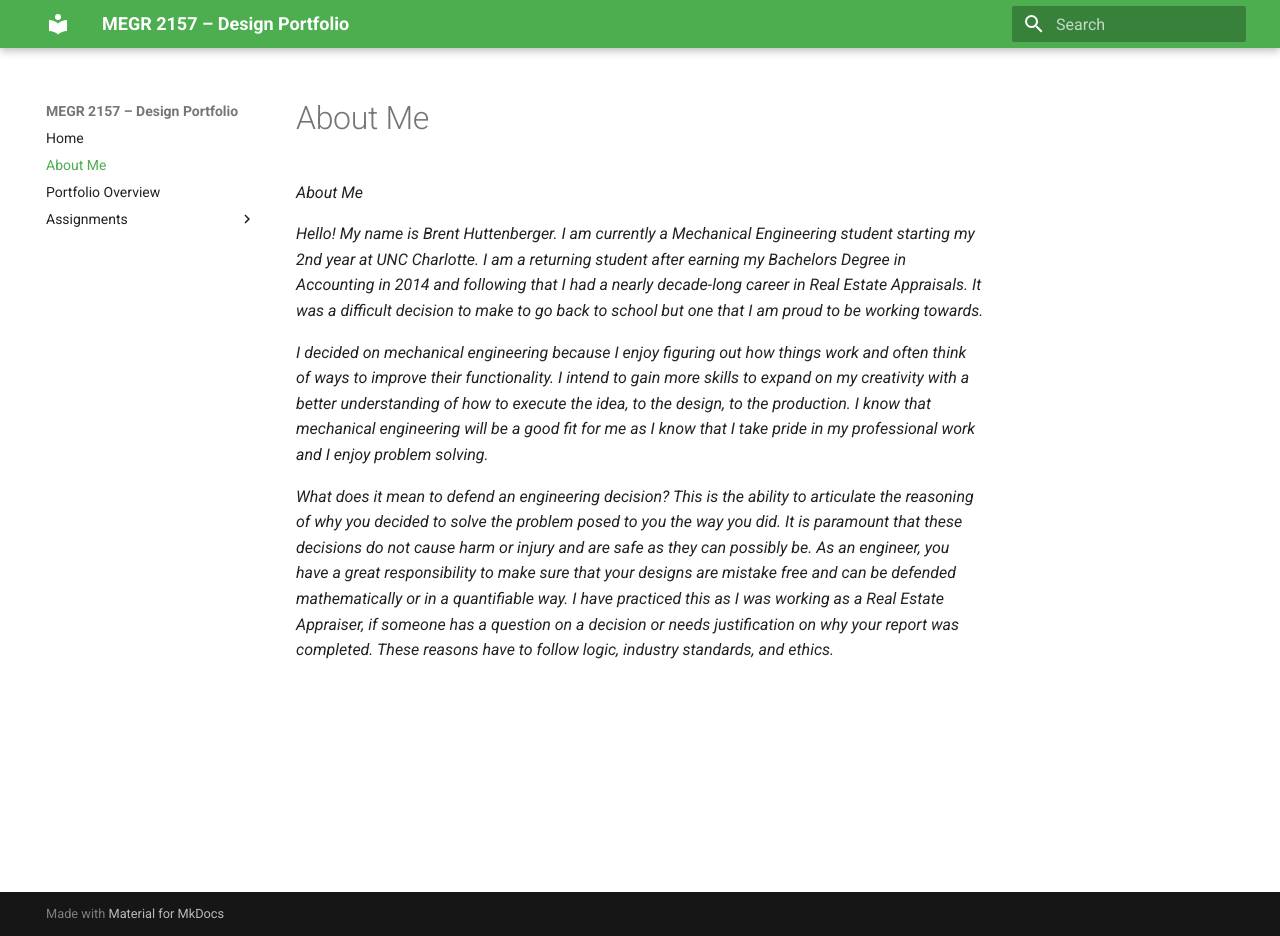
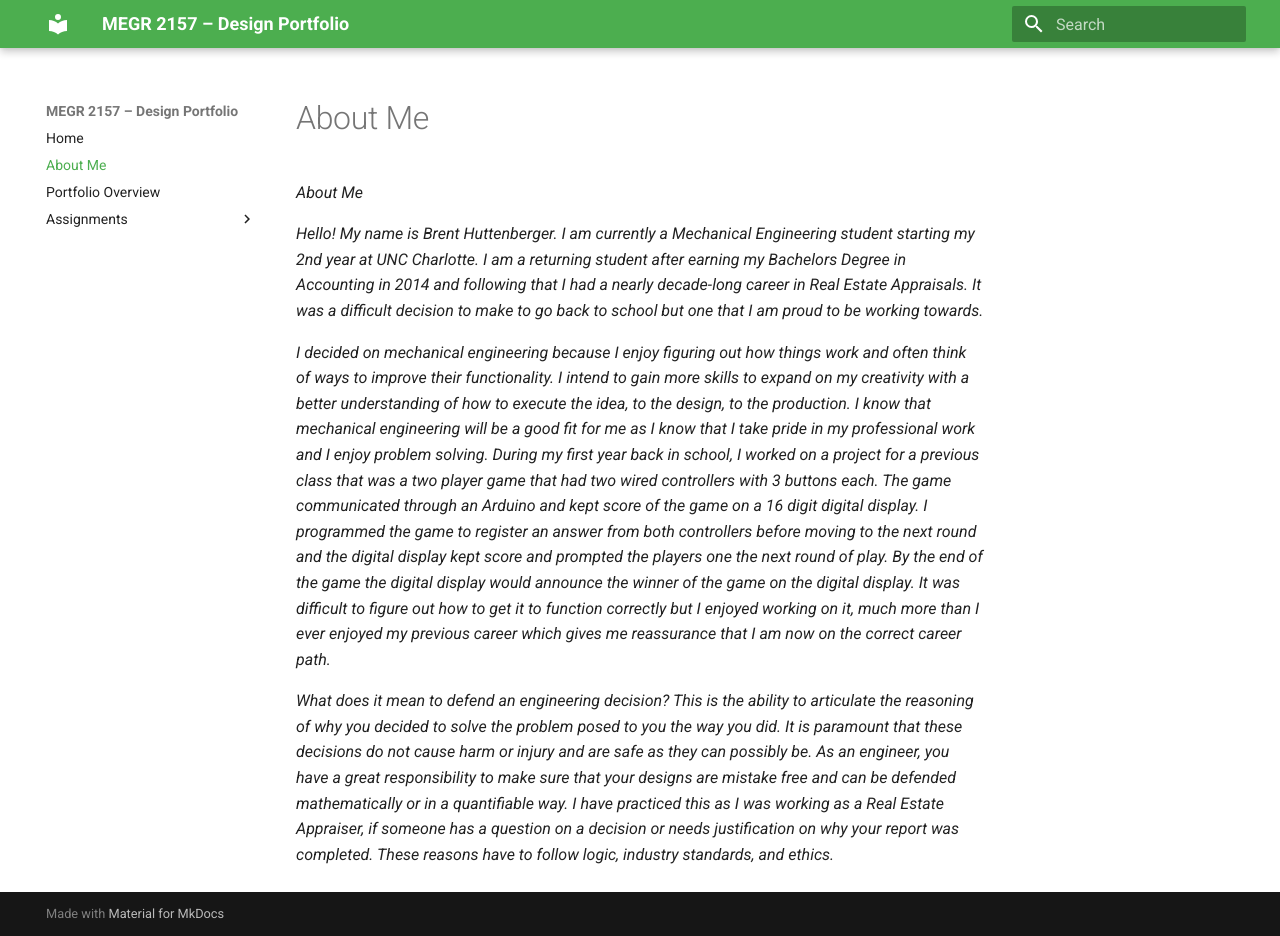
Before and after one commit to bhuttenb/megr2157-design, an MkDocs documentation site: the page built from docs/aboutme/index.md, in a window 1280 px wide and 936 px high. Built offline with MkDocs 1.6.1 and Material for MkDocs 9.7.7, drawn with Linux system fonts in a browser that asks for light colours.

Commit message:
Update About Me section with project details
Expanded on personal experience in mechanical engineering, including a project involving a two-player game with Arduino and digital display.

```diff
--- a/docs/aboutme/index.md
+++ b/docs/aboutme/index.md
@@ -2,6 +2,6 @@
 
 *Hello! My name is Brent Huttenberger. I am currently a Mechanical Engineering student starting my 2nd year at UNC Charlotte. I am a returning student after earning my Bachelors Degree in Accounting in 2014 and following that I had a nearly decade-long career in Real Estate Appraisals. It was a difficult decision to make to go back to school but one that I am proud to be working towards.*
 
-*I decided on mechanical engineering because I enjoy figuring out how things work and often think of ways to improve their functionality. I intend to gain more skills to expand on my creativity with a better understanding of how to execute the idea, to the design, to the production. I know that mechanical engineering will be a good fit for me as I know that I take pride in my professional work and I enjoy problem solving.*
+*I decided on mechanical engineering because I enjoy figuring out how things work and often think of ways to improve their functionality. I intend to gain more skills to expand on my creativity with a better understanding of how to execute the idea, to the design, to the production. I know that mechanical engineering will be a good fit for me as I know that I take pride in my professional work and I enjoy problem solving. During my first year back in school, I worked on a project for a previous class that was a two player game that had two wired controllers with 3 buttons each. The game communicated through an Arduino and kept score of the game  on a 16 digit digital display. I programmed the game to register an answer from both controllers before moving to the next round and the digital display kept score and prompted the players one the next round of play. By the end of the game the digital display would announce the winner of the game on the digital display. It was difficult to figure out how to get it to function correctly but I enjoyed working on it, much more than I ever enjoyed my previous career which gives me reassurance that I am now on the correct career path.*
 
 *What does it mean to defend an engineering decision? This is the ability to articulate the reasoning of why you decided to solve the problem posed to you the way you did. It is paramount that these decisions do not cause harm or injury and are safe as they can possibly be. As an engineer, you have a great responsibility to make sure that your designs are mistake free and can be defended mathematically or in a quantifiable way. I have practiced this as I was working as a Real Estate Appraiser, if someone has a question on a decision or needs justification on why your report was completed. These reasons have to follow logic, industry standards, and ethics.*
```
